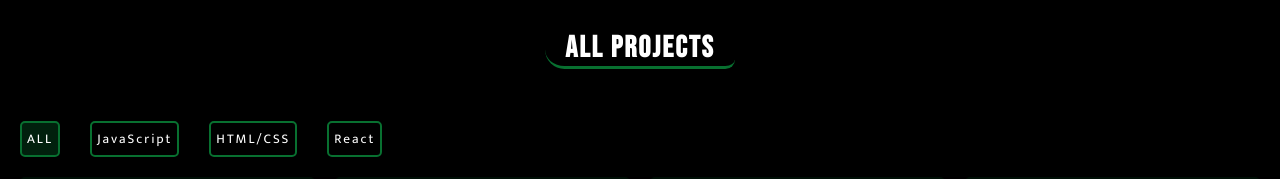
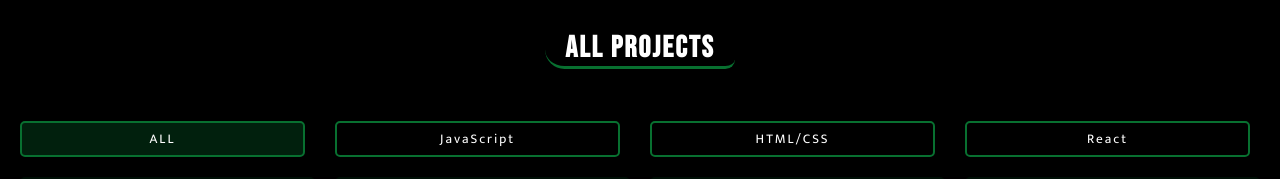
Before and after one commit to skehargit/sudhansu-portfolio, a plain HTML site: page AllProjectsPage.html in a window 1280 px wide. Shown: the top 179 px of the page. Drawn offline with nearby package versions, Linux system fonts and the light colour scheme; a web font is replaced by a local one.

Commit message:
small design

```diff
--- a/main.css
+++ b/main.css
@@ -545,10 +545,9 @@ section{
 /* +++ all projects+++ */
 .category{
    position: relative;
-   /* border: 1px solid red; */
    margin-bottom: 20px;
-   display: flex;
-   align-items: center;
+   display: grid;
+   grid-template-columns: repeat(auto-fit,minmax(100px,1fr));
    gap: 20px;
 }
 .category button{
```
